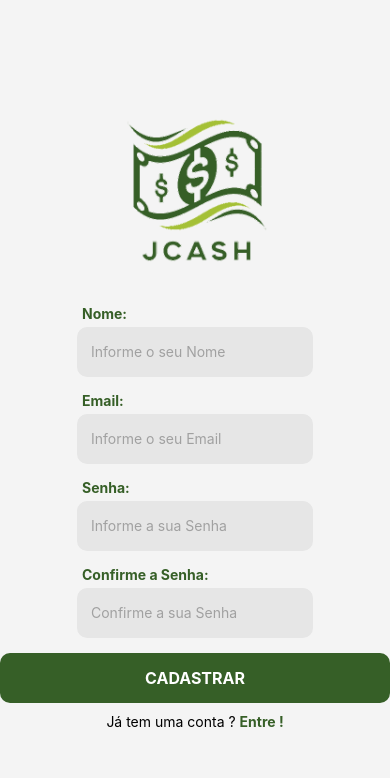
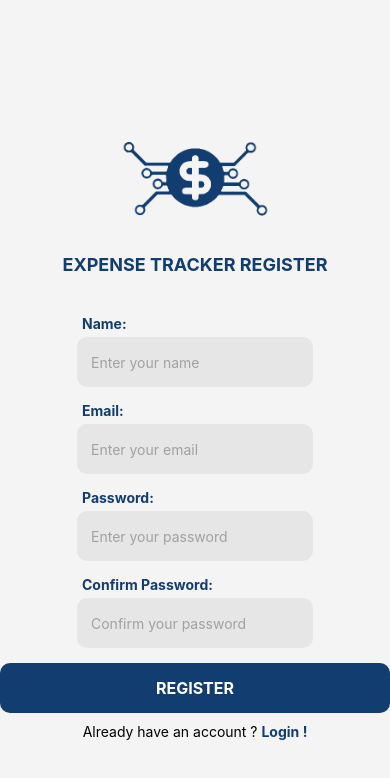
Before and after one commit to jccintr/app-expense-tracker, a React Native app: screen /cadastro in a window 390 px wide. Shown: the top 778 px of the page. Built offline with nearby package versions, Linux system fonts and the light colour scheme.

Commit message:
Adicionado bottom tab navigator

```diff
--- a/components/FakeSearchField.jsx
+++ b/components/FakeSearchField.jsx
@@ -7,7 +7,7 @@ const FakeSearchField = () => {
   return (
     <View style={styles.container}>
         <FontAwesome name="search" size={22} color={cores.searchIconColor} />
-      <Text style={{fontSize: 14, color: cores.inputPlaceholderColor}}>Pesquisar</Text>
+      <Text style={{fontSize: 14, color: cores.inputPlaceholderColor}}>Search</Text>
     </View>
   )
 }
--- a/components/TransactionsList.jsx
+++ b/components/TransactionsList.jsx
@@ -15,7 +15,7 @@ const TransactionsList = ({transactions}) => {
         keyExtractor={(item)=> item.id.toString()}
         renderItem={({item})=><TransactionCard transaction={item} />}
         ItemSeparatorComponent={Separator}
-        ListEmptyComponent={<EmptyList title="Transações não encontradas" mensagem={'Escolha uma nova data ou insira uma nova transação'}/>}
+        ListEmptyComponent={<EmptyList title="No transactions found" mensagem={'Please, change the date or create a new transaction'}/>}
         contentContainerStyle={transactions.length===0?{flexGrow:1,alignItems:'center',justifyContent:'center'}:''}
     />
   )
--- /dev/null
+++ b/navigation/BottomTabNavigation.jsx
@@ -0,0 +1,99 @@
+import { StyleSheet, Text } from 'react-native';
+import React from 'react';
+import { createBottomTabNavigator } from '@react-navigation/bottom-tabs';
+import Home from '../screens/Home';
+import Charts from '../screens/Charts';
+import Search from '../screens/Search';
+import Settings from '../screens/Settings';
+
+
+import { cores } from '../styles/core';
+
+import FontAwesome from '@expo/vector-icons/FontAwesome';
+import FontAwesome6 from '@expo/vector-icons/FontAwesome6';
+import Ionicons from '@expo/vector-icons/Ionicons';
+import Entypo from '@expo/vector-icons/Entypo';
+
+import { useTheme } from '@react-navigation/native';
+
+const Tab = createBottomTabNavigator();
+
+const tabBarStyle = {
+    borderTopWidth: 1,
+    borderRadius:10,
+    height: 64,
+    //position: 'absolute',
+   // bottom:10,
+   // left:20,
+   // right:20,
+   // paddingBottom:5,
+}
+
+const tabBarLabelStyle = {
+    fontSize: 14,
+    fontWeight: 'bold',
+    textAlign:'center',
+    justifyContent:'center',
+    alignContent:'center',
+
+}
+
+
+const BottomTabNavigation = () => {
+    const {colors,darkMode} = useTheme();
+  return (
+    <Tab.Navigator initialRouteName='Home' tabBarHideKeyboard={true} headerShown={false} screenOptions={{tabBarStyle:[tabBarStyle,{backgroundColor: colors.background}],headerShown:false,}} >
+
+         <Tab.Screen name='Home' component={Home}
+          options={
+            {
+                tabBarIcon: ({focused})=> (<Entypo name={'home'} color={focused? cores.onyxBlack:cores.ashGray} size={26}/>),
+                tabBarLabel:({focused})=><Text style={[styles.tabLabel,{color:focused?cores.onyxBlack:cores.ashGray}]}>Home</Text>
+            }
+            }
+        />
+
+        <Tab.Screen name='Charts' component={Charts}
+          options={
+            {
+                tabBarIcon: ({focused})=> (<FontAwesome6 name={'chart-simple'} color={focused? cores.onyxBlack:cores.ashGray} size={26}/>),
+                tabBarLabel:({focused})=><Text style={[styles.tabLabel,{color:focused?cores.onyxBlack:cores.ashGray}]}>Charts</Text>
+            }
+            }
+        />
+
+       <Tab.Screen name='Search' component={Search}
+          options={
+            {
+                tabBarIcon: ({focused})=> (<FontAwesome name={'search'} color={focused? cores.onyxBlack:cores.ashGray} size={26}/>),
+                tabBarLabel:({focused})=><Text style={[styles.tabLabel,{color:focused?cores.onyxBlack:cores.ashGray}]}>Search</Text>
+            }
+            }
+        />
+
+        <Tab.Screen name='Settings' component={Settings}
+          options={
+            {
+                tabBarIcon: ({focused})=> (<Ionicons name={'settings-sharp'} color={focused? cores.onyxBlack:cores.ashGray} size={26}/>),
+                tabBarLabel:({focused})=><Text style={[styles.tabLabel,{color:focused?cores.onyxBlack:cores.ashGray}]}>Settings</Text>
+            }
+            }
+        />
+
+    </Tab.Navigator>
+  )
+}
+
+export default BottomTabNavigation
+
+const styles = StyleSheet.create({
+    tabLabel:{
+        fontSize:14,
+        color: cores.gray,
+        fontWeight: 'bold',
+        alignContent:'center'
+    },
+    selected: {
+        color: cores.blue,
+    }
+})
--- a/navigation/StackNavigator.jsx
+++ b/navigation/StackNavigator.jsx
@@ -2,7 +2,8 @@ import { createNativeStackNavigator } from '@react-navigation/native-stack'
 import Preload from '../screens/Preload';
 import Login from '../screens/Login';
 import Cadastro from '../screens/Cadastro';
-import Home from '../screens/Home';
+//import Home from '../screens/Home';
+import BottomTabNavigation from './BottomTabNavigation';
 
 const Stack = createNativeStackNavigator();
 
@@ -13,7 +14,8 @@ const StackNavigator = () => {
          <Stack.Screen name='preload' component={Preload} options={{headerShown:false}}/>
          <Stack.Screen name='login' component={Login} options={{headerShown:false}}/>
          <Stack.Screen name='cadastro' component={Cadastro} options={{headerShown:false}}/>
-         <Stack.Screen name='home' component={Home} options={{headerShown:false}}/>
+         {/*<Stack.Screen name='home' component={Home} options={{headerShown:false}}/>*/}
+         <Stack.Screen name='home' component={BottomTabNavigation} options={{headerShown:false}}/>
       </Stack.Navigator>
     )
   }
--- a/package.json
+++ b/package.json
@@ -9,6 +9,8 @@
     "web": "expo start --web"
   },
   "dependencies": {
+    "@react-native-async-storage/async-storage": "1.23.1",
+    "@react-navigation/bottom-tabs": "^7.2.0",
     "@react-navigation/native": "^7.0.14",
     "@react-navigation/native-stack": "^7.2.0",
     "expo": "~52.0.32",
@@ -16,8 +18,7 @@
     "react": "18.3.1",
     "react-native": "0.76.7",
     "react-native-safe-area-context": "4.12.0",
-    "react-native-screens": "~4.4.0",
-    "@react-native-async-storage/async-storage": "1.23.1"
+    "react-native-screens": "~4.4.0"
   },
   "devDependencies": {
     "@babel/core": "^7.20.0"
--- a/screens/Cadastro.jsx
+++ b/screens/Cadastro.jsx
@@ -3,7 +3,7 @@ import React, {useState} from 'react'
 import AssetImage from '../components/reusable/AssetImage'
 import HeightSpacer from '../components/reusable/HeightSpacer'
 import { cores } from '../styles/core'
-import logo from '../assets/logo320.png';
+import logo from '../assets/logo-350x200.png';
 import InputField from '../components/InputField'
 import Botao from '../components/reusable/Botao'
 import api from '../api/api'
@@ -69,10 +69,11 @@ const Cadastro = ({navigation}) => {
 
     <StatusBar animated={true} backgroundColor={cores.background} barStyle="dark-content"/>
     <AssetImage radius={0} height={150} width={150} source={logo} mode={'contain'}/>
+    <Text style={styles.title}>EXPENSE TRACKER REGISTER</Text>
     <HeightSpacer h={40}/>
     <InputField
-        label={'Nome:'}
-        placeholder={'Informe o seu Nome'}
+        label={'Name:'}
+        placeholder={'Enter your name'}
         valule={name}
         onChangeText={t=>setName(t)}
         password={false}
@@ -80,23 +81,23 @@ const Cadastro = ({navigation}) => {
     />
     <InputField
         label={'Email:'}
-        placeholder={'Informe o seu Email'}
+        placeholder={'Enter your email'}
         valule={email}
         onChangeText={t=>setEmail(t)}
         password={false}
         keyboard={'email-address'}
     />
     <InputField
-        label={'Senha:'}
-        placeholder={'Informe a sua Senha'}
+        label={'Password:'}
+        placeholder={'Enter your password'}
         valule={password}
         onChangeText={t=>setPassword(t)}
         password={true}
         keyboard={'default'}
     />
     <InputField
-        label={'Confirme a Senha:'}
-        placeholder={'Confirme a sua Senha'}
+        label={'Confirm Password:'}
+        placeholder={'Confirm your password'}
         valule={password2}
         onChangeText={t=>setPassword2(t)}
         password={true}
@@ -104,7 +105,7 @@ const Cadastro = ({navigation}) => {
     />
     <Botao
         onPress={()=>cadastrar()}
-        text={'CADASTRAR'}
+        text={'REGISTER'}
         textSize={16}
         textColor={cores.white}
         width={'100%'}
@@ -116,7 +117,7 @@ const Cadastro = ({navigation}) => {
     <HeightSpacer h={10}/>
 
     <TouchableOpacity onPress={()=>navigation.navigate('login')} >
-    <Text>Já tem uma conta ? <Text style={{color:cores.primary,fontWeight:'bold'}}>Entre !</Text></Text>
+    <Text>Already have an account ? <Text style={{color:cores.primary,fontWeight:'bold'}}>Login !</Text></Text>
     </TouchableOpacity>
 
 </SafeAreaView>
@@ -133,6 +134,11 @@ const styles = StyleSheet.create({
     justifyContent:'center',
     backgroundColor: cores.background
   },
+  title:{
+    fontSize: 18,
+    fontWeight:'bold',
+    color:cores.primary
+  }
 
 
 })
--- /dev/null
+++ b/screens/Charts.jsx
@@ -0,0 +1,20 @@
+import { StyleSheet, Text, View } from 'react-native'
+import React from 'react'
+
+const Charts = () => {
+  return (
+    <View style={styles.container}>
+      <Text>Charts</Text>
+    </View>
+  )
+}
+
+export default Charts
+
+const styles = StyleSheet.create({
+    container:{
+        flex:1,
+        alignItems:'center',
+        justifyContent:'center'
+    }
+})
--- a/screens/Home.jsx
+++ b/screens/Home.jsx
@@ -1,4 +1,4 @@
-import { StyleSheet, Text, SafeAreaView,StatusBar,View,ActivityIndicator } from 'react-native'
+import { StyleSheet, Text, SafeAreaView,StatusBar,View,ActivityIndicator,ToastAndroid } from 'react-native'
 import React, {useContext,useState,useEffect} from 'react'
 import Botao from '../components/reusable/Botao'
 import HeightSpacer from '../components/reusable/HeightSpacer'
@@ -18,6 +18,12 @@ const Home = ({navigation}) => {
     const [isLoading,setIsLoading] = useState(false);
     const [transactions,setTransactions] = useState([]);
     const [data,setData] = useState(null);
+
+
+    useEffect(()=>{
+      ToastAndroid.show(`Welcome ${loggedUser.name} !`, ToastAndroid.LONG);
+    },[]);
+
 
     useEffect(()=>{
       const hoje = new Date(Date.now());
@@ -52,14 +58,14 @@ const Home = ({navigation}) => {
      <SafeAreaView style={styles.container}>
           <StatusBar animated={true} backgroundColor={cores.background} barStyle="dark-content"/>
           <View style={{width:'100%',flexDirection:'row',justifyContent:'space-between',alignItems:'center'}}>
-             <Text style={styles.title}>Home</Text>
+             <Text style={styles.title}>Expense Tracker</Text>
              <Text style={styles.userName}>{loggedUser.name}</Text>
           </View>
           <HeightSpacer h={10}/>
           <FakeSearchField/>
           <HeightSpacer h={10}/>
           <View style={{width:'100%',flexDirection:'row',justifyContent:'space-between'}}>
-             <Text style={styles.subTitle}>Transações</Text>
+             <Text style={styles.subTitle}>Transactions</Text>
 
           </View>
           <HeightSpacer h={10}/>
--- a/screens/Login.jsx
+++ b/screens/Login.jsx
@@ -3,7 +3,7 @@ import React, {useState,useContext} from 'react'
 import AssetImage from '../components/reusable/AssetImage'
 import HeightSpacer from '../components/reusable/HeightSpacer'
 import { cores } from '../styles/core'
-import logo from '../assets/logo320.png';
+import logo from '../assets/logo-350x200.png';
 import InputField from '../components/InputField'
 import Botao from '../components/reusable/Botao'
 import { AuthContext } from '../context/AuthContext'
@@ -77,18 +77,19 @@ const Login = ({navigation}) => {
 
     <StatusBar animated={true} backgroundColor={cores.background} barStyle="dark-content"/>
     <AssetImage radius={0} height={150} width={150} source={logo} mode={'contain'}/>
+    <Text style={styles.title}>EXPENSE TRACKER LOGIN</Text>
     <HeightSpacer h={40}/>
     <InputField
         label={'Email:'}
-        placeholder={'Informe o seu Email'}
+        placeholder={'Enter your email'}
         valule={email}
         onChangeText={t=>setEmail(t)}
         password={false}
         keyboard={'email-address'}
     />
     <InputField
-        label={'Senha:'}
-        placeholder={'Informe a sua Senha'}
+        label={'Password:'}
+        placeholder={'Enter your password'}
         valule={password}
         onChangeText={t=>setPassword(t)}
         password={true}
@@ -96,7 +97,7 @@ const Login = ({navigation}) => {
     />
     <Botao
         onPress={login}
-        text={'ENTRAR'}
+        text={'LOGIN'}
         textSize={16}
         textColor={cores.white}
         width={'100%'}
@@ -108,7 +109,7 @@ const Login = ({navigation}) => {
     <HeightSpacer h={10}/>
 
     <TouchableOpacity onPress={()=>navigation.navigate('cadastro')} >
-          <Text>Não tem uma conta ? <Text style={{color:cores.primary,fontWeight:'bold'}}>Cadastre-se !</Text></Text>
+          <Text>Don´t have an account ? <Text style={{color:cores.primary,fontWeight:'bold'}}>Register !</Text></Text>
     </TouchableOpacity>
 
 </SafeAreaView>
@@ -125,6 +126,11 @@ const styles = StyleSheet.create({
     justifyContent:'center',
     backgroundColor: cores.background
   },
+  title:{
+    fontSize: 18,
+    fontWeight:'bold',
+    color:cores.primary
+  }
 
 
 })
--- /dev/null
+++ b/screens/Search.jsx
@@ -0,0 +1,21 @@
+import { StyleSheet, Text, View } from 'react-native'
+import React from 'react'
+import { cores } from '../styles/core'
+
+const Search = () => {
+  return (
+    <View style={styles.container}>
+      <Text>Search</Text>
+    </View>
+  )
+}
+
+export default Search
+
+const styles = StyleSheet.create({
+    container:{
+        flex:1,
+        alignItems:'center',
+        justifyContent:'center'
+    }
+})
--- /dev/null
+++ b/screens/Settings.jsx
@@ -0,0 +1,119 @@
+import { StyleSheet, Text, View,StatusBar,SafeAreaView } from 'react-native'
+import React,{useContext} from 'react'
+import { cores } from '../styles/core'
+import { AuthContext } from '../context/AuthContext'
+import Botao from '../components/reusable/Botao'
+import HeightSpacer from '../components/reusable/HeightSpacer'
+import AsyncStorage from '@react-native-async-storage/async-storage'
+
+const Settings = ({navigation}) => {
+  const {loggedUser,setLoggedUser,setToken} = useContext(AuthContext);
+
+  const logout = async  () => {
+    await AsyncStorage.removeItem('token');
+    setToken(null);
+    setLoggedUser(null);
+    navigation.reset({routes:[{name:'login'}]})
+}
+
+  return (
+    <SafeAreaView style={styles.container}>
+          <StatusBar animated={true} backgroundColor={cores.background} barStyle="dark-content"/>
+          <View style={{width:'100%',flexDirection:'row',justifyContent:'space-between',alignItems:'center'}}>
+             <Text style={styles.title}>Settings</Text>
+          </View>
+
+          <View style={styles.body}>
+          <Botao
+            onPress={()=>{}}
+            text={'CATEGORIES'}
+            textSize={16}
+            textColor={cores.blueGray}
+            width={'100%'}
+            backgroundColor={cores.whiteSmoke}
+            borderColor={cores.blueGray}
+            borderWidth={2}
+            borderRadius={10}
+            isLoading={false}
+          />
+          <HeightSpacer h={10}/>
+          <Botao
+            onPress={()=>{}}
+            text={'ACCOUNTS'}
+            textSize={16}
+            textColor={cores.blueGray}
+            width={'100%'}
+            backgroundColor={cores.whiteSmoke}
+            borderColor={cores.blueGray}
+            borderWidth={2}
+            borderRadius={10}
+            isLoading={false}
+          />
+
+          <HeightSpacer h={20}/>
+
+          </View>
+          <View style={styles.footer}>
+
+              <Text style={styles.userName}>{loggedUser.name}</Text>
+              <Text style={styles.userName}>{loggedUser.email}</Text>
+              <HeightSpacer h={10}/>
+              <Botao
+                onPress={logout}
+                text={'LOGOUT'}
+                textSize={16}
+                textColor={cores.ghostWhite}
+                width={'100%'}
+                backgroundColor={cores.blueGray}
+
+                borderWidth={0}
+                borderRadius={10}
+                isLoading={false}
+              />
+          </View>
+
+
+    </SafeAreaView>
+  )
+}
+
+export default Settings
+
+const styles = StyleSheet.create({
+ container:{
+    flex:1,
+     paddingHorizontal: 20,
+     alignItems:'center',
+    // justifyContent:'center',
+     paddingTop: 10,
+     backgroundColor: cores.background,
+
+   },
+   title:{
+     fontSize: 26,
+     fontWeight:'bold',
+     color: cores.onyxBlack
+
+   },
+   body:{
+    flex:1,
+    width:'100%',
+    alignItems:'center',
+    justifyContent:'center'
+   },
+   subTitle:{
+    fontSize: 20,
+   fontWeight:'bold',
+   color: cores.onyxBlack
+ },
+ userName:{
+  fontSize: 16,
+  color: cores.blueGray,
+  fontWeight:'bold'
+},
+footer:{
+  width:'100%',
+  alignItems:'center',
+  paddingBottom:20,
+}
+})
--- a/styles/core.js
+++ b/styles/core.js
@@ -1,5 +1,5 @@
 export const cores = {
-    primary: '#365F27',
+    primary: '#123d71',
     background: '#f4f4f4',
     inputBackground: '#e6e6e6',
     inputPlaceholderColor: '#a1a1a1',
```
Also changed, not shown: assets/logo-350x200.png (added), 1 other file (tests, documents, lock files or other folders).
